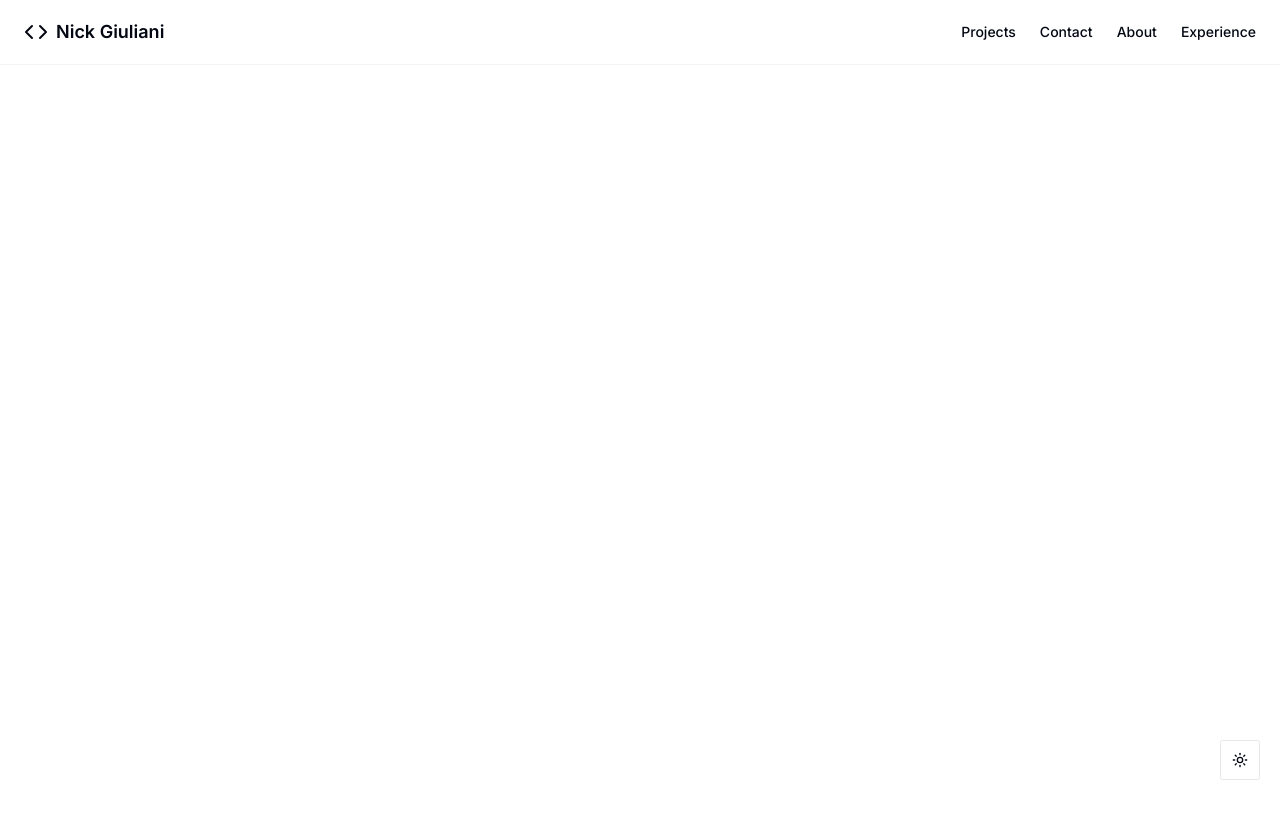
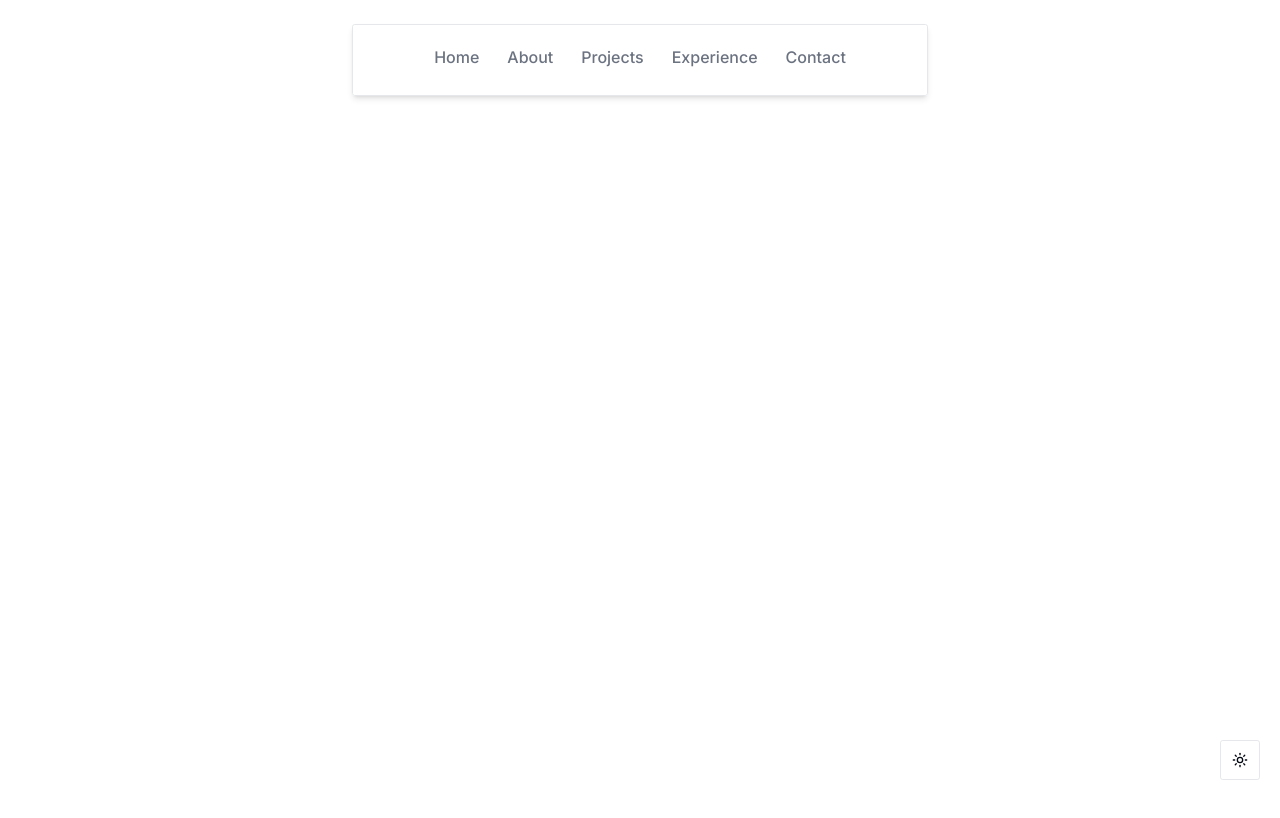
Before and after one commit to thereeling/react-portfolio, a Next.js app: page / in a window 1280 px wide. Shown: the top 818 px of the page. Built offline with nearby package versions, Linux system fonts and the light colour scheme.

Commit message:
Beta version of header complete

```diff
--- a/components/Header.js
+++ b/components/Header.js
@@ -1,71 +1,58 @@
 "use client";
-/**
-* This code was generated by v0 by Vercel.
-* @see https://v0.dev/t/ehFdqDW0hLY
-* Documentation: https://v0.dev/docs#integrating-generated-code-into-your-nextjs-app
-*/
 
-/** Add fonts into your Next.js project:
-
-import { Inter } from 'next/font/google'
-
-inter({
-  subsets: ['latin'],
-  display: 'swap',
-})
-
-To read more about using these font, please visit the Next.js documentation:
-- App Directory: https://nextjs.org/docs/app/building-your-application/optimizing/fonts
-- Pages Directory: https://nextjs.org/docs/pages/building-your-application/optimizing/fonts
-**/
-import Link from "next/link"
-import { motion } from "framer-motion"
-import { Sheet, SheetTrigger, SheetContent } from "@/components/ui/sheet"
-import { Button } from "@/components/ui/button"
+import Link from "next/link";
+import { motion } from "framer-motion";
+import { Sheet, SheetTrigger, SheetContent } from "@/components/ui/sheet";
+import { Button } from "@/components/ui/button";
 
 export function Header() {
   return (
-    (<motion.header
-      className="bg-background dark:bg-background sticky top-0 z-40 w-full border-b border-b-muted"
-        initial={{ y: -100, opacity: 0 }}
-        animate={{ y: 0, opacity: 1 }}>
-      <div className="container flex h-16 items-center justify-between px-4 md:px-6 border-opacity-40">
-        <Link
-          href="#"
-          className="flex items-center gap-2 text-lg font-semibold"
-          prefetch={false}>
-          <CodeIcon className="h-6 w-6" />
-          <span>Nick Giuliani</span>
-        </Link>
-        <nav className="hidden items-center gap-6 md:flex">
+    <motion.header
+      className="fixed top-0 left-1/2 h-[4.5rem] w-full rounded-none sm:shadow-md sm:border sm:border-input sm:top-6 sm:h-[3.25] sm:w-[36rem] sm:rounded-md"
+      initial={{ y: -100, x: "-50%", opacity: 0 }}
+      animate={{ y: 0, x: "-50%", opacity: 1 }}
+    >
+      <div className="container flex h-16 items-center sm:justify-center justify-end px-4 md:px-6 border-opacity-40">
+        <nav className="text-muted-foreground hidden items-center gap-7 sm:flex">
           <Link
-            href="#"
-            className="text-sm font-medium transition-colors hover:underline"
-            prefetch={false}>
+            href="#home"
+            className="text-md font-medium transition-colors hover:text-foreground focus:text-foreground focus:underline"
+            prefetch={false}
+          >
+            Home
+          </Link>
+          <Link
+            href="#about"
+            className=" text-md font-medium transition-colors hover:text-foreground focus:text-foreground focus:underline"
+            prefetch={false}
+          >
+            About
+          </Link>
+          <Link
+            href="#projects"
+            className="text-md font-medium transition-colors hover:text-foreground focus:text-foreground focus:underline"
+            prefetch={false}
+          >
             Projects
           </Link>
           <Link
-            href="#"
-            className="text-sm font-medium transition-colors hover:underline"
-            prefetch={false}>
-            Contact
+            href="#experience"
+            className="text-md font-medium transition-colors hover:text-foreground focus:text-foreground focus:underline"
+            prefetch={false}
+          >
+            Experience
           </Link>
           <Link
-            href="#"
-            className="text-sm font-medium transition-colors hover:underline"
-            prefetch={false}>
-            About
-          </Link>
-          <Link
-            href="#"
-            className="text-sm font-medium transition-colors hover:underline"
-            prefetch={false}>
-            Experience
+            href="#contact"
+            className="text-md font-medium transition-colors hover:text-foreground focus:text-foreground focus:underline"
+            prefetch={false}
+          >
+            Contact
           </Link>
         </nav>
         <Sheet>
           <SheetTrigger asChild>
-            <Button variant="outline" size="icon" className="md:hidden">
+            <Button variant="outline" size="icon" className="sm:hidden">
               <MenuIcon className="h-6 w-6" />
               <span className="sr-only">Toggle navigation</span>
             </Button>
@@ -73,40 +60,51 @@ export function Header() {
           <SheetContent side="left" className="md:hidden">
             <div className="grid gap-4 p-4">
               <Link
-                href="#"
-                className="text-sm font-medium transition-colors hover:text-primary"
-                prefetch={false}>
+                href="#home"
+                className="text-sm font-medium transition-colors hover:text-primary focus:text-foreground focus:underline"
+                prefetch={false}
+              >
+                Home
+              </Link>
+              <Link
+                href="#about"
+                className="text-sm font-medium transition-colors hover:text-primary focus:text-foreground focus:underline"
+                prefetch={false}
+              >
+                About
+              </Link>
+              <Link
+                href="#projects"
+                className="text-sm font-medium transition-colors hover:text-primary focus:text-foreground focus:underline"
+                prefetch={false}
+              >
                 Projects
               </Link>
               <Link
-                href="#"
-                className="text-sm font-medium transition-colors hover:text-primary"
-                prefetch={false}>
-                Contact
+                href="#experience"
+                className="text-sm font-medium transition-colors hover:text-primary focus:text-foreground focus:underline"
+                prefetch={false}
+              >
+                Experience
               </Link>
               <Link
-                href="#"
-                className="text-sm font-medium transition-colors hover:text-primary"
-                prefetch={false}>
-                About
-              </Link>
-              <Link
-                href="#"
-                className="text-sm font-medium transition-colors hover:text-primary"
-                prefetch={false}>
-                Experience
+                href="#contact"
+                className="text-sm font-medium transition-colors hover:text-primary focus:text-foreground focus:underline"
+                prefetch={false}
+              >
+                Contact
               </Link>
             </div>
           </SheetContent>
         </Sheet>
       </div>
-    </motion.header>)
+    </motion.header>
   );
 }
 
-function CodeIcon(props) {
+function MenuIcon(props) {
   return (
-    (<svg
+    <svg
       {...props}
       xmlns="http://www.w3.org/2000/svg"
       width="24"
@@ -116,17 +114,18 @@ function CodeIcon(props) {
       stroke="currentColor"
       strokeWidth="2"
       strokeLinecap="round"
-      strokeLinejoin="round">
-      <polyline points="16 18 22 12 16 6" />
-      <polyline points="8 6 2 12 8 18" />
-    </svg>)
+      strokeLinejoin="round"
+    >
+      <line x1="4" x2="20" y1="12" y2="12" />
+      <line x1="4" x2="20" y1="6" y2="6" />
+      <line x1="4" x2="20" y1="18" y2="18" />
+    </svg>
   );
 }
 
-
-function MenuIcon(props) {
+function XIcon(props) {
   return (
-    (<svg
+    <svg
       {...props}
       xmlns="http://www.w3.org/2000/svg"
       width="24"
@@ -136,30 +135,10 @@ function MenuIcon(props) {
       stroke="currentColor"
       strokeWidth="2"
       strokeLinecap="round"
-      strokeLinejoin="round">
-      <line x1="4" x2="20" y1="12" y2="12" />
-      <line x1="4" x2="20" y1="6" y2="6" />
-      <line x1="4" x2="20" y1="18" y2="18" />
-    </svg>)
+      strokeLinejoin="round"
+    >
+      <path d="M18 6 6 18" />
+      <path d="m6 6 12 12" />
+    </svg>
   );
 }
-
-
-function XIcon(props) {
-  return (
-    (<svg
-      {...props}
-      xmlns="http://www.w3.org/2000/svg"
-      width="24"
-      height="24"
-      viewBox="0 0 24 24"
-      fill="none"
-      stroke="currentColor"
-      strokeWidth="2"
-      strokeLinecap="round"
-      strokeLinejoin="round">
-      <path d="M18 6 6 18" />
-      <path d="m6 6 12 12" />
-    </svg>)
-  );
-}
```
